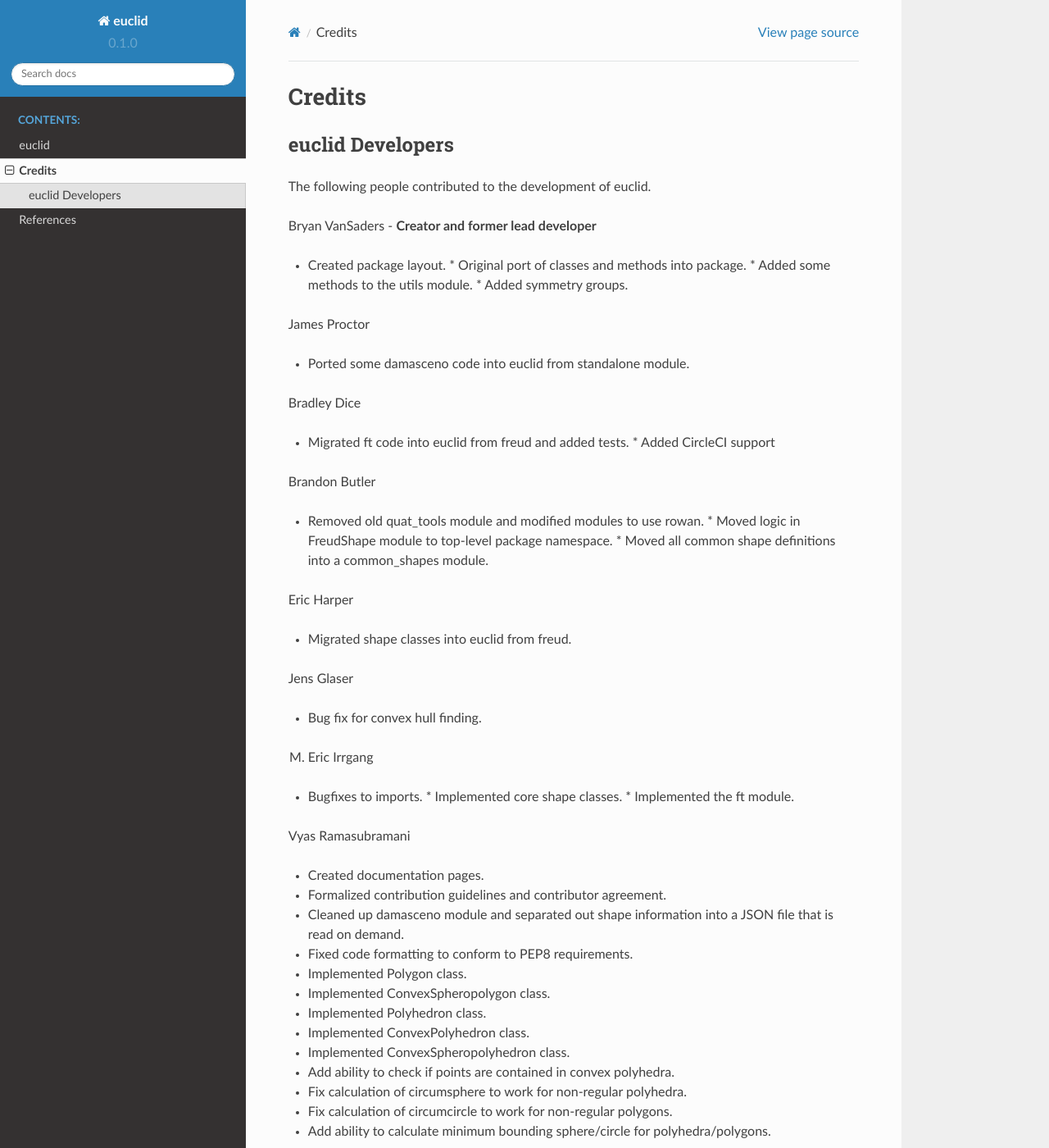
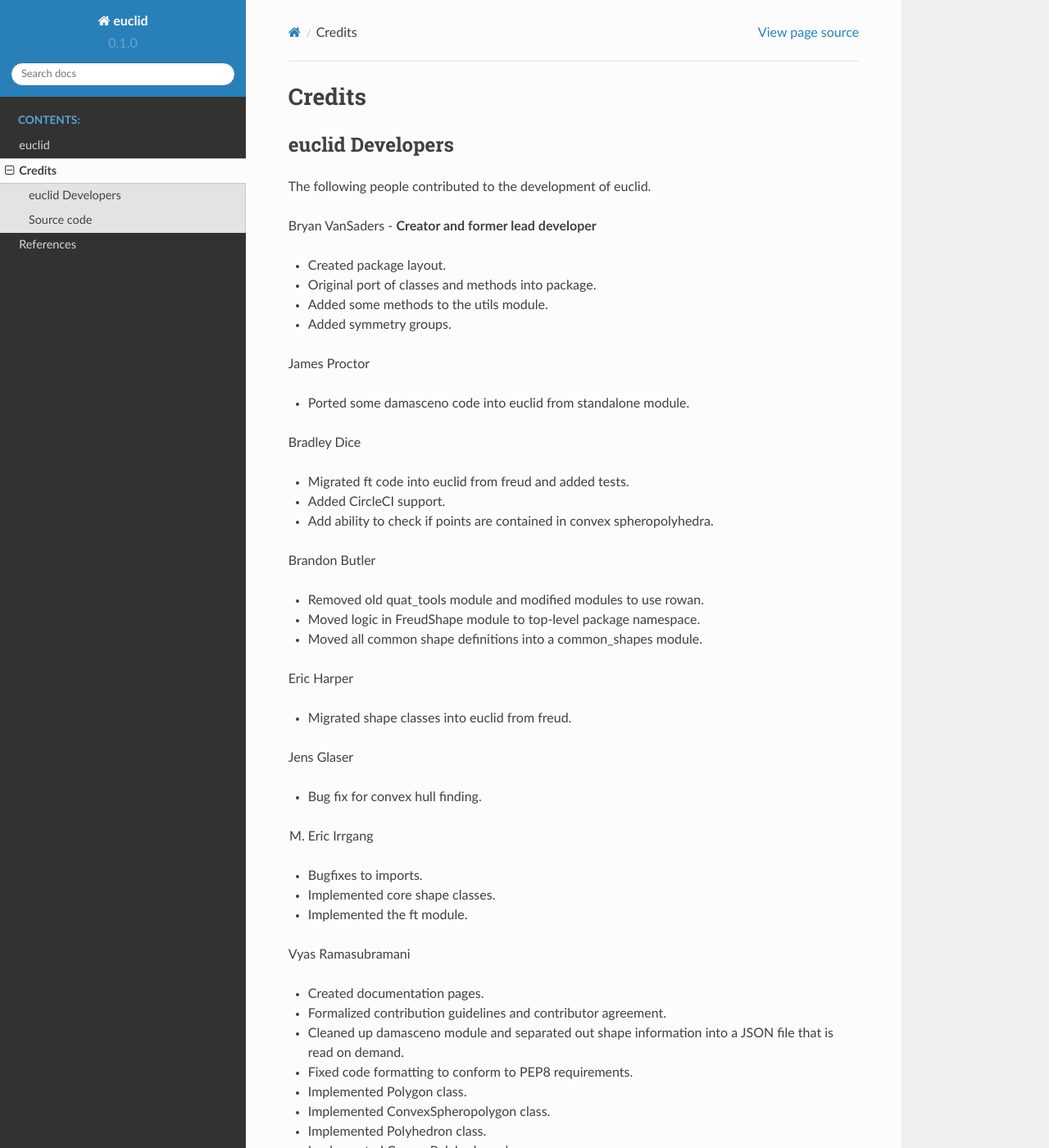
Before and after one commit to glotzerlab/coxeter, a Sphinx documentation site: the page built from doc/source/credits.rst, in a window 1280 px wide and 1400 px high. Shown: the whole window at 82% size. Built offline with Sphinx 7.4.7 and the Read the Docs theme 2.0.0, drawn with Linux system fonts in a browser that asks for light colours; some of the changed text lies outside the part shown.

Commit message:
Fix credits formatting and update credit for spheropolyhedron is_inside checks.

```diff
--- a/doc/source/credits.rst
+++ b/doc/source/credits.rst
@@ -8,8 +8,10 @@ The following people contributed to the development of euclid.
 
 Bryan VanSaders - **Creator and former lead developer**
 
-* Created package layout.  * Original port of classes and methods into package.
-  * Added some methods to the utils module.  * Added symmetry groups.
+* Created package layout.
+* Original port of classes and methods into package.
+* Added some methods to the utils module.
+* Added symmetry groups.
 
 James Proctor
 
@@ -17,14 +19,15 @@ James Proctor
 
 Bradley Dice
 
-* Migrated ft code into euclid from freud and added tests.  * Added CircleCI
-  support
+* Migrated ft code into euclid from freud and added tests.
+* Added CircleCI support.
+* Add ability to check if points are contained in convex spheropolyhedra.
 
 Brandon Butler
 
-* Removed old quat\_tools module and modified modules to use rowan.  * Moved
-  logic in FreudShape module to top-level package namespace.  * Moved all
-  common shape definitions into a common\_shapes module.
+* Removed old quat\_tools module and modified modules to use rowan.
+* Moved logic in FreudShape module to top-level package namespace.
+* Moved all common shape definitions into a common\_shapes module.
 
 Eric Harper
 
@@ -36,8 +39,9 @@ Jens Glaser
 
 M. Eric Irrgang
 
-* Bugfixes to imports.  * Implemented core shape classes.  * Implemented the ft
-  module.
+* Bugfixes to imports.
+* Implemented core shape classes.
+* Implemented the ft module.
 
 Vyas Ramasubramani
 
@@ -61,15 +65,16 @@ Carl Simon Adorf
 
 Matthew Spellings
 
-* Added some methods to the utils module.  * Triangulation of core shape
-  classes.
+* Added some methods to the utils module.
+* Triangulation of core shape classes.
 
 William Zygmunt
 
 * Helped clean up utils module.
 
 
-Source code -----------
+Source code
+-----------
 
 **euclid** includes the source code of the following Python packages and
 modules.
```
Also changed, not shown: other parts of doc/source/credits.rst (+4 -4 lines).
